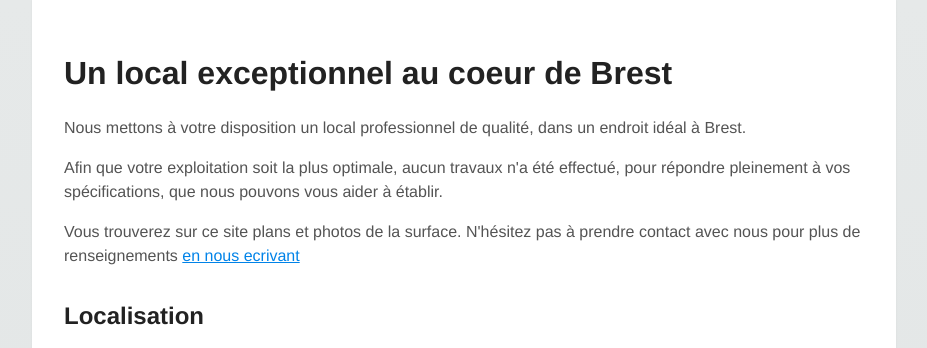
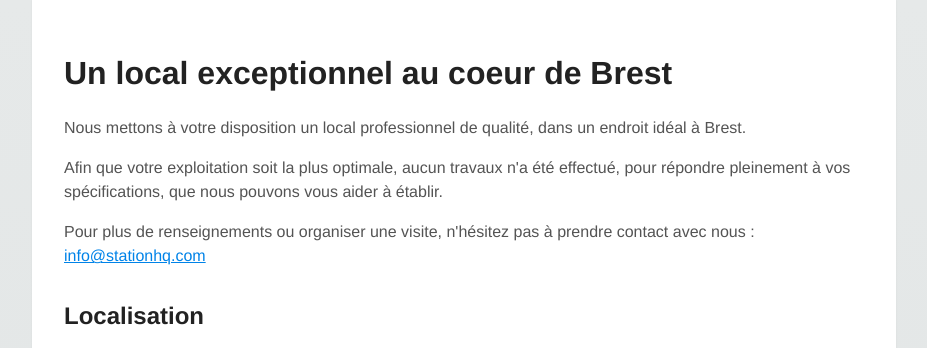
Before and after one commit to nrolland/21ruejeanmace, a plain HTML site: page index.html in a window 1280 px wide. Shown: the top 348 px of the page, without its empty margins (176-1103 px from the left). Drawn offline with Linux system fonts and the light colour scheme.

Commit message:
better email

```diff
--- a/index.html
+++ b/index.html
@@ -10,21 +10,15 @@
         <script src="https://use.edgefonts.net/source-sans-pro:n4,i4,n6,i6:all.js"></script>
     </head>
     <body>
-
-         <h1>Un local exceptionnel au coeur de Brest</h1>
-
-
+      <h1>Un local exceptionnel au coeur de Brest</h1>
         <p>
         Nous mettons à votre disposition un local professionnel de qualité, dans un endroit idéal à Brest.
-            </p>
-
+        </p>
         <p>
 Afin que votre exploitation soit la plus optimale, aucun travaux n'a été effectué, pour répondre pleinement à vos spécifications, que nous pouvons vous aider à établir.</p>
-
-
-        <p>Vous trouverez sur ce site plans et photos de la surface.
-N'hésitez pas à prendre contact avec nous pour plus de renseignements <a href="mailto:info@stationhq.com?Subject=Info%2021%20rue%20JM">
-en nous ecrivant </a> </p>
+        <p>
+        Pour plus de renseignements ou organiser une visite, n'hésitez pas à prendre contact avec nous : <a href="mailto:info@stationhq.com?Subject=Info%2021%20rue%20JM">
+info@stationhq.com </a> </p>
 
 
         <h2>Localisation</h2>
```
